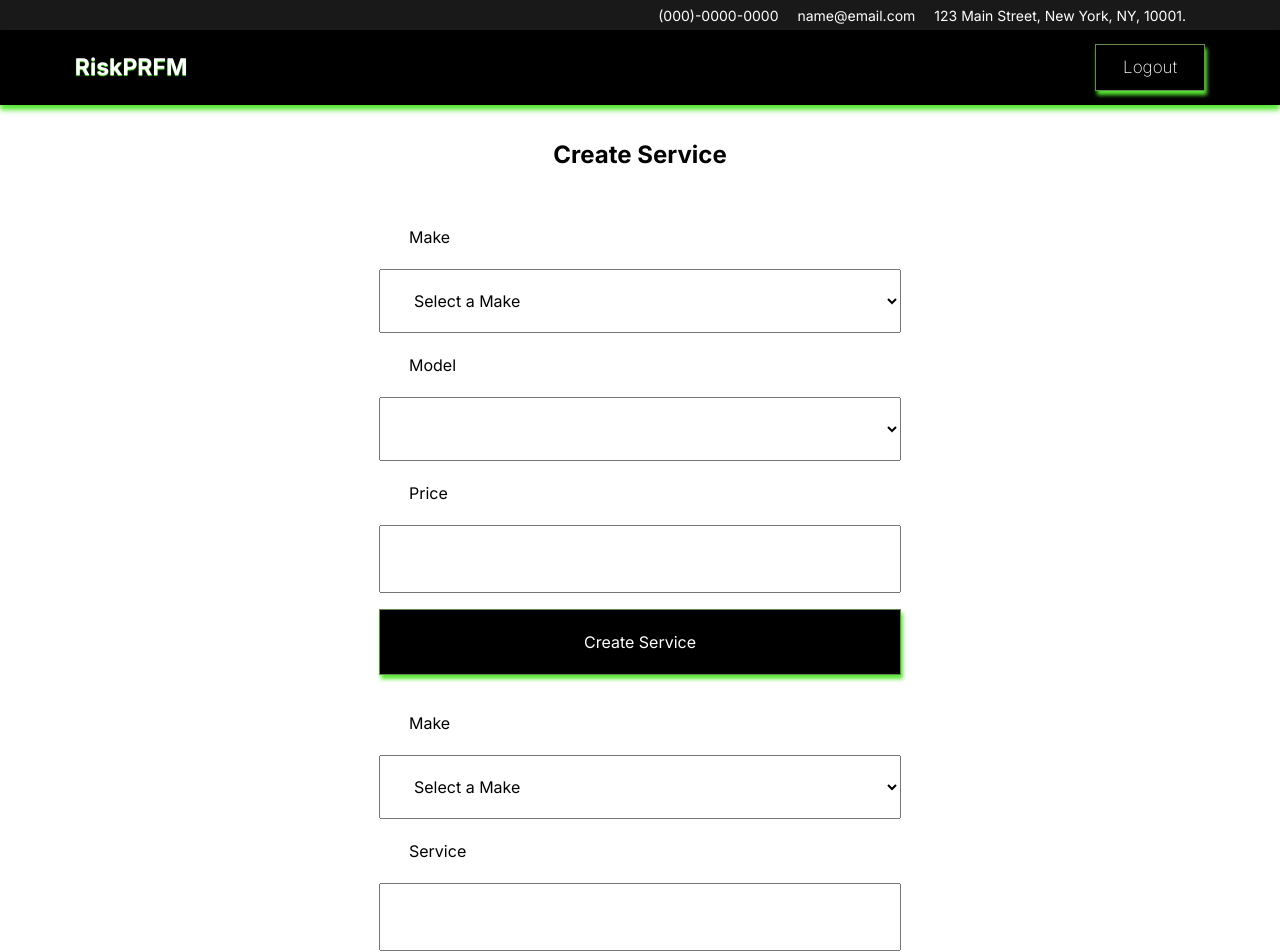
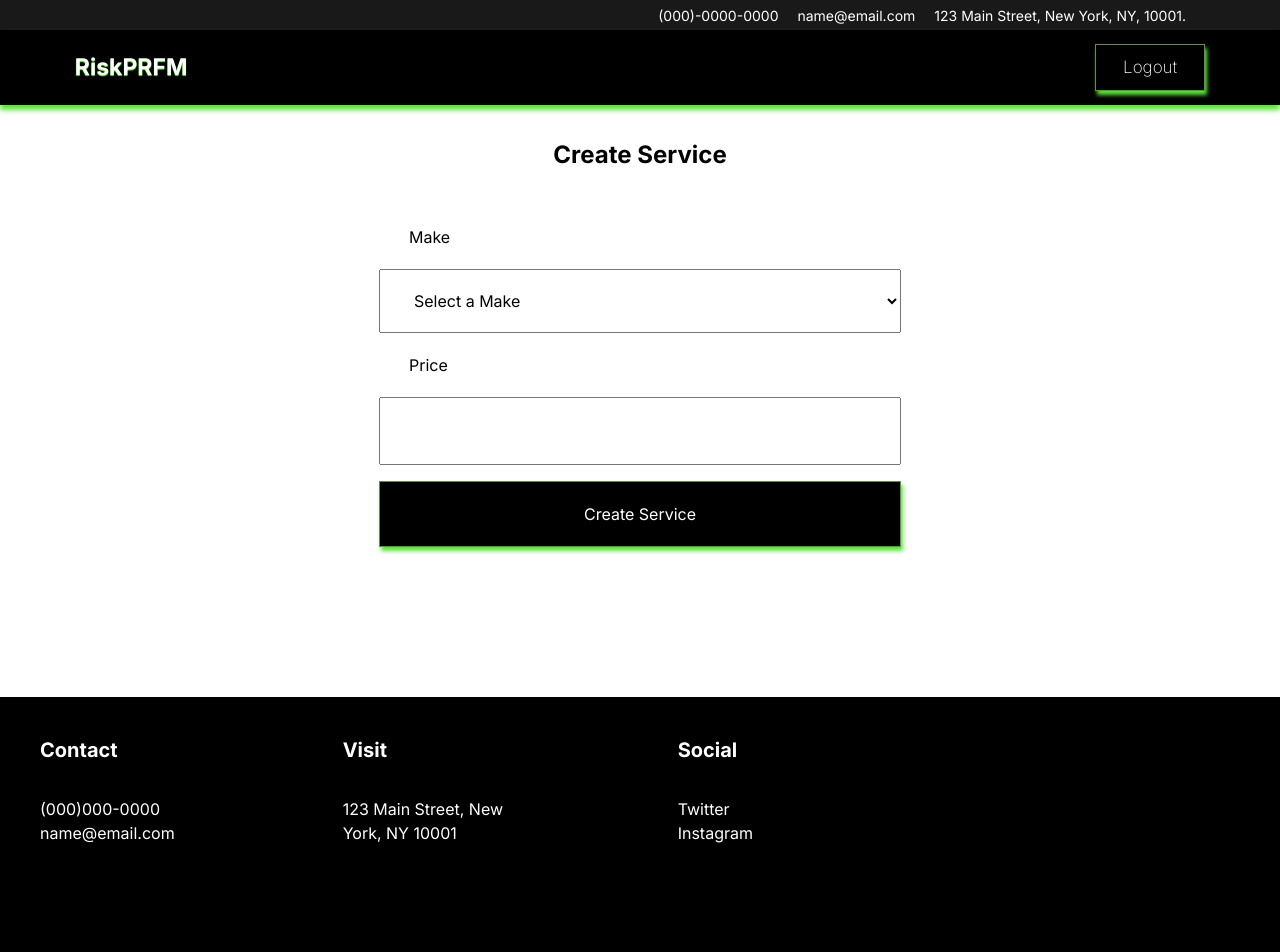
Before and after one commit to davidwole/riskprfmtest, a React (Create React App) app in the folder frontend/: page /service in a window 1280 px wide. Shown: the top 952 px of the page. Built offline with nearby package versions, Linux system fonts and the light colour scheme; sample sign-in values are in the browser's storage.

Commit message:
Added scrolling behaviour

```diff
--- a/frontend/src/components/Header.jsx
+++ b/frontend/src/components/Header.jsx
@@ -14,6 +14,14 @@ export default function Header() {
         window.location.assign('/')
     }
 
+    const scrollToAbout = () => {
+        window.scrollTo(0, 692)
+    }
+
+    const scrollToFAQ = () => {
+        window.scrollTo(0, 1200)
+    }
+
 
     return(
         <header>
@@ -22,8 +30,8 @@ export default function Header() {
             <button onClick={logout}>Logout</button> :
             <ul className='links hide_for_mobile'>
                 <li><Link to='/'>Home</Link></li>
-                <li><Link to='#section1'>About</Link></li>
-                <li><Link to='/#section2'>FAQs</Link></li>
+                <li onClick={scrollToAbout}><Link to='/'>About</Link></li>
+            <li onClick={scrollToFAQ}><Link to='/'>FAQs</Link></li>
                 <li><Link to='/contact'>Contact</Link></li>
             </ul>}
         </header>
--- a/frontend/src/index.css
+++ b/frontend/src/index.css
@@ -7,6 +7,10 @@
 
 * {
   margin: 0;
+}
+
+html {
+  scroll-behavior: smooth;
 }
 
 body {
@@ -32,7 +36,7 @@ p, h1, h2, h3, h4, h5, h6 {
   isolation: isolate;
 }
 
-.hide_for_mobile {
+.hide_for_desktop {
   display: none;
 }
 
--- a/frontend/src/pages/Appointment.jsx
+++ b/frontend/src/pages/Appointment.jsx
@@ -112,26 +112,26 @@ export default function Appointment() {
                                 <p>Appointment created Successfully.</p>
                             </div>
                         }
-                        <label className='hide_for_mobile email_label'>Name</label>
-                        <input className='hide_for_mobile email_label' type='text' value={name} onChange={(e) => setName(e.target.value)}/>
-                        <label className='hide_for_mobile email_label'>Email</label>
-                        <input className='hide_for_mobile email_label' type='text' value={email} onChange={(e) => setEmail(e.target.value)}/>
-                        <label className='hide_for_mobile email_label'>Phone Number</label>
-                        <input className='hide_for_mobile email_label' type='text' value={phone} onChange={(e) => setPhone(e.target.value)}/>
-                        <label className='hide_for_mobile email_label'>Make</label>
-                        <select className='hide_for_mobile email_label'>
+                        <label className='hide_for_desktop email_label'>Name</label>
+                        <input className='hide_for_desktop email_label' type='text' value={name} onChange={(e) => setName(e.target.value)}/>
+                        <label className='hide_for_desktop email_label'>Email</label>
+                        <input className='hide_for_desktop email_label' type='text' value={email} onChange={(e) => setEmail(e.target.value)}/>
+                        <label className='hide_for_desktop email_label'>Phone Number</label>
+                        <input className='hide_for_desktop email_label' type='text' value={phone} onChange={(e) => setPhone(e.target.value)}/>
+                        <label className='hide_for_desktop email_label'>Make</label>
+                        <select className='hide_for_desktop email_label'>
                             <option></option>
                         </select>
-                        <label className='hide_for_mobile email_label'>Model</label>
-                        <select className='hide_for_mobile email_label'>
+                        <label className='hide_for_desktop email_label'>Model</label>
+                        <select className='hide_for_desktop email_label'>
                             <option></option>
                         </select>
-                        <label className='hide_for_mobile email_label'>Service</label>
-                        <select className='hide_for_mobile email_label'>
+                        <label className='hide_for_desktop email_label'>Service</label>
+                        <select className='hide_for_desktop e smail_label'>
                             <option></option>
                         </select>
-                        <label className='hide_for_mobile email_label'>date</label>
-                        <input  className='hide_for_mobile email_label' type='date' value={date} onChange={(e) => setDate(e.target.value)}/>
+                        <label className='hide_for_desktop email_label'>date</label>
+                        <input  className='hide_for_desktop email_label' type='date' value={date} onChange={(e) => setDate(e.target.value)}/>
 
                         <label className='mobile_label'>Name</label>
                         <input type='text' value={name} onChange={(e) => setName(e.target.value)}/>
--- a/frontend/src/pages/Home.jsx
+++ b/frontend/src/pages/Home.jsx
@@ -18,6 +18,22 @@ export default function Home() {
       setActiveIndex(activeIndex === index ? null : index);
     };
 
+    const handleClick = (event) => {
+        const x = event.clientX;
+        const y = event.clientY;
+
+        console.log(`Clicked at coordinates: x=${x}, y=${y}`);
+      };
+
+
+    const scrollToAbout = () => {
+        window.scrollTo(0, 508)
+    }
+
+    const scrollToFAQ = () => {
+        window.scrollTo(0, 866)
+    }
+
 
     return(
         <div className='home'>
@@ -30,8 +46,6 @@ export default function Home() {
                 </div>
             </div>
 
-
-            <Element name="section1" className="element">
             <div className='about_card'>
                 <div>
                     <img src={Mechanic} />
@@ -40,16 +54,15 @@ export default function Home() {
                 <p>
                 Welcome to Risk PRFM, where automotive excellence meets unmatched customer service. At Risk PRFM, we take pride in being your trusted partner on the road. With a passion for precision and a commitment to quality, our skilled technicians bring decades of experience to every vehicle that rolls into our shop.
 
-<span className='hide_for_mobile'>At the heart of our service philosophy is a dedication to transparency and integrity. We believe in open communication, ensuring you understand every step of the repair or maintenance process. From routine oil changes to complex engine diagnostics, we handle it all with precision and care.
+            <span className='hide_for_mobile'>At the heart of our service philosophy is a dedication to transparency and integrity. We believe in open communication, ensuring you understand every step of the repair or maintenance process. From routine oil changes to complex engine diagnostics, we handle it all with precision and care.
 
-Equipped with state-of-the-art technology, our facility is designed to meet the evolving needs of modern vehicles. We source top-quality parts and employ the latest industry practices to deliver reliable and efficient solutions.
+            Equipped with state-of-the-art technology, our facility is designed to meet the evolving needs of modern vehicles. We source top-quality parts and employ the latest industry practices to deliver reliable and efficient solutions.
 
-Choose Risk PRFM for a seamless automotive experience that goes beyond the ordinary. Your satisfaction and the health of your vehicle are our top priorities. Drive with confidence – drive with Risk PRFM.</span>
-                </p>
+            Choose Risk PRFM for a seamless automotive experience that goes beyond the ordinary. Your satisfaction and the health of your vehicle are our top priorities. Drive with confidence – drive with Risk PRFM.</span>
+                            </p>
             </div>
-            </Element>
 
-            <div className='faqs' id="section2">
+            <div className='faqs'>
                 <h1>Frequently Asked Questions</h1>
                 <div className='accordions'>
                     <div className='accordion'>
--- a/frontend/src/pages/Service.jsx
+++ b/frontend/src/pages/Service.jsx
@@ -43,7 +43,11 @@ export default function Service() {
             price
         }
 
+
         setLoading(true);
+        console.log(result);
+        return;
+
 
         if(price == '' || price[0] == ' '){
             setError('Please fill in all fields');
@@ -110,58 +114,28 @@ export default function Service() {
                                     </option>
                                 ))}
                             </select>
+                        { makeSelected && (
+                        <>
                         <label className='password_label hide_for_mobile'>Model</label>
-                        <select className='hide_for_mobile'>
-                            <option></option>
+                        <select className='hide_for_mobile' value={selectedModel} onChange={(e) => setSelectedModel(e.target.value)}>
+                            {Array.from(new Set(modelsByMake[selectedMake])).map((model) => (
+                                <option key={model} value={model}>
+                                {model}
+                                </option>
+                                ))}
                         </select>
 
-                        {makeSelected && (
-                            <>
-                                <label className='password_label hide_for_mobile'>Service</label>
-                                <select className='hide_for_mobile' value={selectedModel} onChange={(e) => setSelectedModel(e.target.value)}>
-                                {Array.from(new Set(modelsByMake[selectedMake])).map((model) => (
-                                     <option key={model} value={model}>
-                                        {model}
-                                    </option>
-                                    ))}
-                                </select>
-                            </>
+                        <label className='password_label hide_for_mobile'>Service</label>
+                        <input type='text' value={service} onChange={(e) => setService(e.target.value)} />
+                        </>
                         )}
+
                         <label className='price_label hide_for_mobile'>Price</label>
                         <input className='hide_for_mobile' type='text' value={price} onChange={(e) => setPrice(e.target.value)} />
+
                         <button className='submit_button hide_for_mobile' disabled={loading}>Create Service</button>
 
-                        <label className='mobile_label'>Make</label>
-                        <select value={selectedMake} onChange={(e) => {
-                            setSelectedMake(e.target.value);
-                            setSelectedModel(modelsByMake[e.target.value][0]); // Set first model
-                            setMakeSelected(true);
-                            }}>
-                            <option value="" disabled={makeSelected}>Select a Make</option>
-                            {uniqueMakes.map((make) => (
-                                <option key={make} value={make}>
-                                {make}
-                                </option>
-                            ))}
-                        </select>
-                        {makeSelected && (
-                            <>
-                                <label className='mobile_label'>Model</label>
-                                <select value={selectedModel} onChange={(e) => setSelectedModel(e.target.value)}>
-                                {Array.from(new Set(modelsByMake[selectedMake])).map((model) => (
-                                     <option key={model} value={model}>
-                                        {model}
-                                    </option>
-                                    ))}
-                                </select>
-                            </>
-                        )}
 
-                        <label className='mobile_label'>Service</label>
-                        <input type='text' value={service} onChange={(e) => setService(e.target.value)}/>
-                        <label className='mobile_label'>Price</label>
-                        <input type='text'className='mobile_label' value={price} onChange={(e) => setPrice(e.target.value)} />
-                        <button className='submit_button' disabled={loading}>Create Service</button>
                     </form>
 
                 </div>
--- a/frontend/src/styles/Home.css
+++ b/frontend/src/styles/Home.css
@@ -121,6 +121,7 @@
 
     .headlines p {
         font-size: 1.4rem;
+        margin-bottom: 1.5rem;
     }
 
     .about_card {
@@ -130,7 +131,7 @@
 
     .about_card p {
         width: 90%;
-        margin-top: 1rem;
+        margin-block: 1rem;
         font-size: 1rem;
 
     }
```
